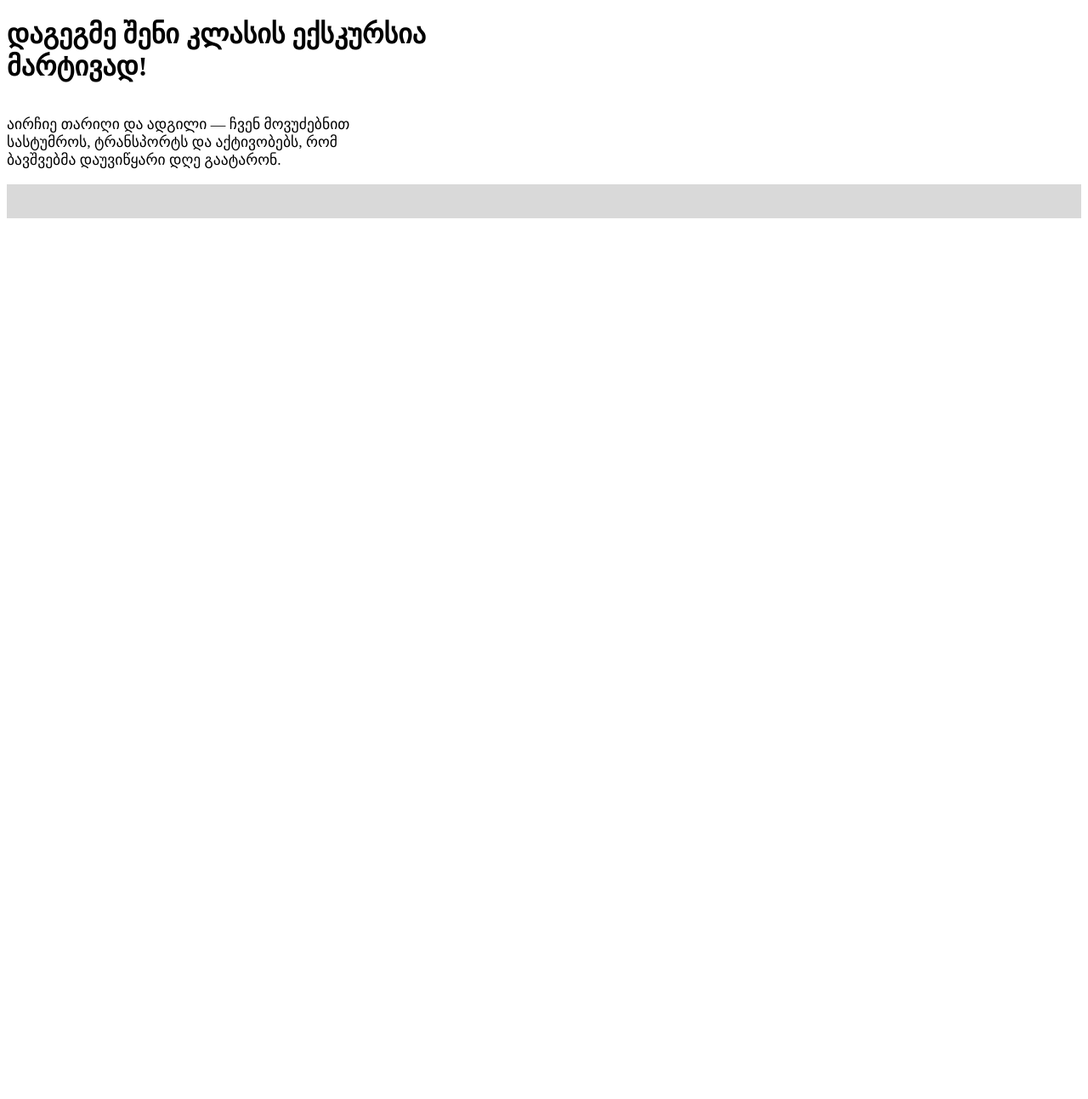
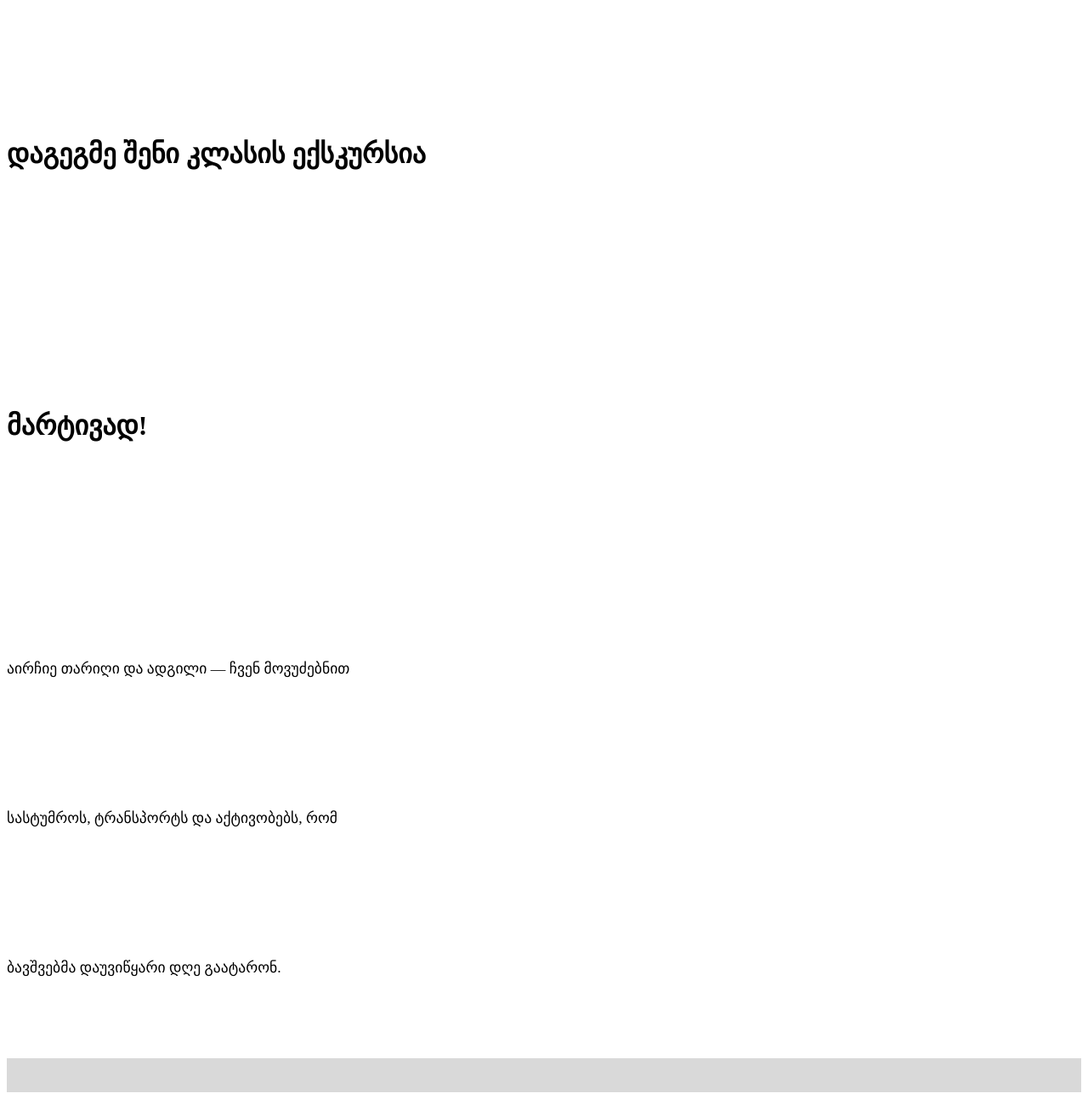
Before and after one commit to sabuka-dumbo/SkolaTrip, a Django app: page / in a window 1280 px wide. Shown: the part 108-1402 px from the top of the page at 85% size. Before the commit the page ends 365 px from the top, so only its background shows below. Run offline with Django 5.2, Linux system fonts and the light colour scheme.

Commit message:
Aug 5, 2025, 12:59 PM

```diff
--- a/SkolaTrip/st/static/css/styles.css
+++ b/SkolaTrip/st/static/css/styles.css
@@ -5,6 +5,7 @@
 #header-div-text{
     display:flex;
     flex-direction: column;
+    line-height: 10;
 }
 
 #header-div-text h1{
```
